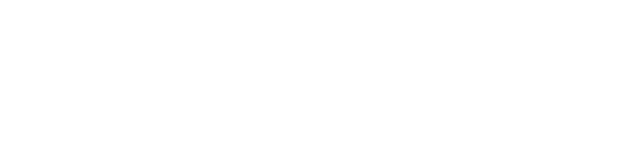
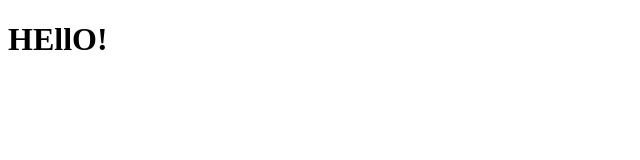
Before and after one commit to Lsisv/my_repository, a plain HTML site: page index.html in a window 1280 px wide. Shown: the whole page, without its empty margins (0-640 px from the left). Drawn offline with Linux system fonts and the light colour scheme.

Commit message:
third commit

```diff
--- a/index.html
+++ b/index.html
@@ -6,6 +6,6 @@
     <title>Document</title>
 </head>
 <body>
-    <h1></h1>
+    <h1>HEllO!</h1>
 </body>
 </html>
```
